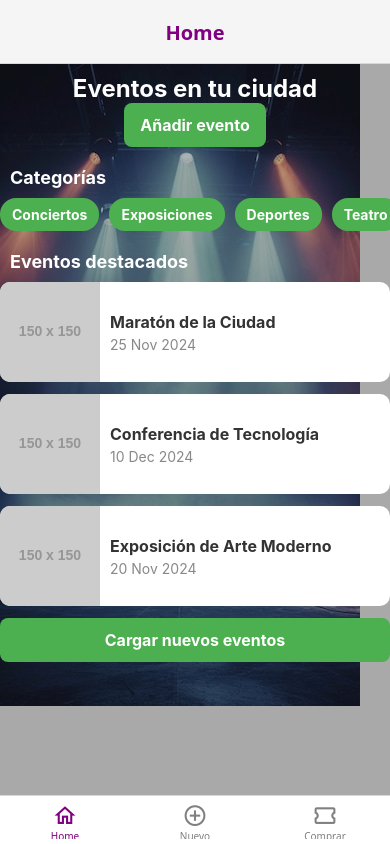
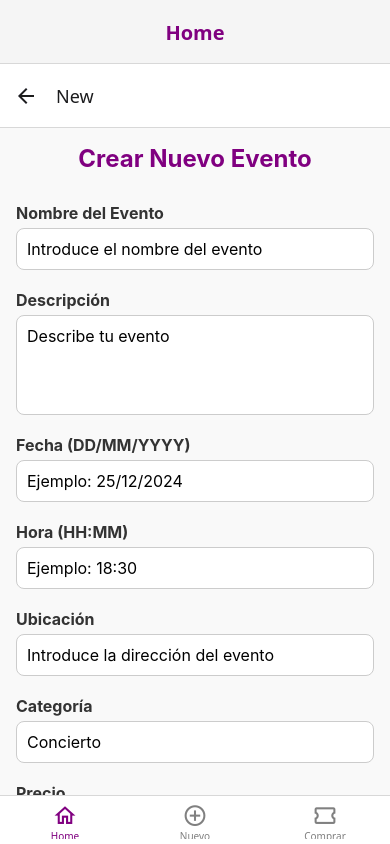
Before and after one commit to UserETSIST/MyEventsApp, a React Native app: screen /New in a window 390 px wide. Built offline with nearby package versions, Linux system fonts and the light colour scheme.

Commit message:
Errores VSCode

```diff
--- a/navigation/Navigation.tsx
+++ b/navigation/Navigation.tsx
@@ -2,8 +2,9 @@ import React from "react";
 import { createBottomTabNavigator } from "@react-navigation/bottom-tabs";
 import { NavigationContainer } from "@react-navigation/native";
 import MaterialCommunityIcons from 'react-native-vector-icons/MaterialCommunityIcons';
-import { createNativeStackNavigator } from "@react-navigation/native-stack";
 
+import { createStackNavigator } from '@react-navigation/stack';
+// import { createNativeStackNavigator } from '@react-navigation/native-stack';
 
 
 //screens
@@ -13,7 +14,7 @@ import FormScreen from "../screens/FormScreen";
 import CategoryScreen from '../screens/CategoryScreen';
 
 
-const HomeStackNavigator = createNativeStackNavigator();
+const HomeStackNavigator = createStackNavigator();
 
 function Stack() {
   return (
@@ -48,7 +49,7 @@ export function MyTabs() {
       }}
        >
             <Tab.Screen  name="Home"
-              component={HomeScreen}
+              component={Stack}
               options={{
                 tabBarLabel: 'Home',
                 tabBarIcon: ({ color, size }) => (
--- a/screens/HomeScreen.tsx
+++ b/screens/HomeScreen.tsx
@@ -57,7 +57,7 @@ function HomeScreen() {
       <SafeAreaView style={styles.container}>
         <View style={styles.header}>
           <Text style={styles.headerTitle}>Eventos en tu ciudad</Text>
-          <CustomButton title="Añadir evento" onPress={() => Alert.alert("hq")} />
+          <CustomButton title="Añadir evento" onPress={() => navigation.navigate("New")} />
         </View>
 
         <View style={styles.categories}>
```
Also changed, not shown: package.json (+12 -3 lines), 1 other file (tests, documents, lock files or other folders).
